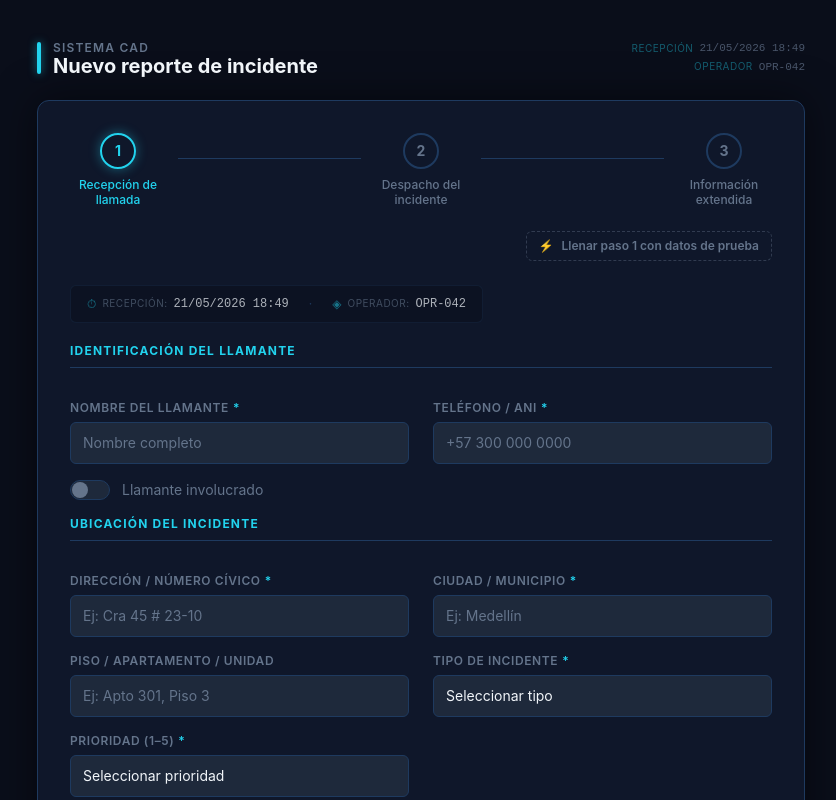
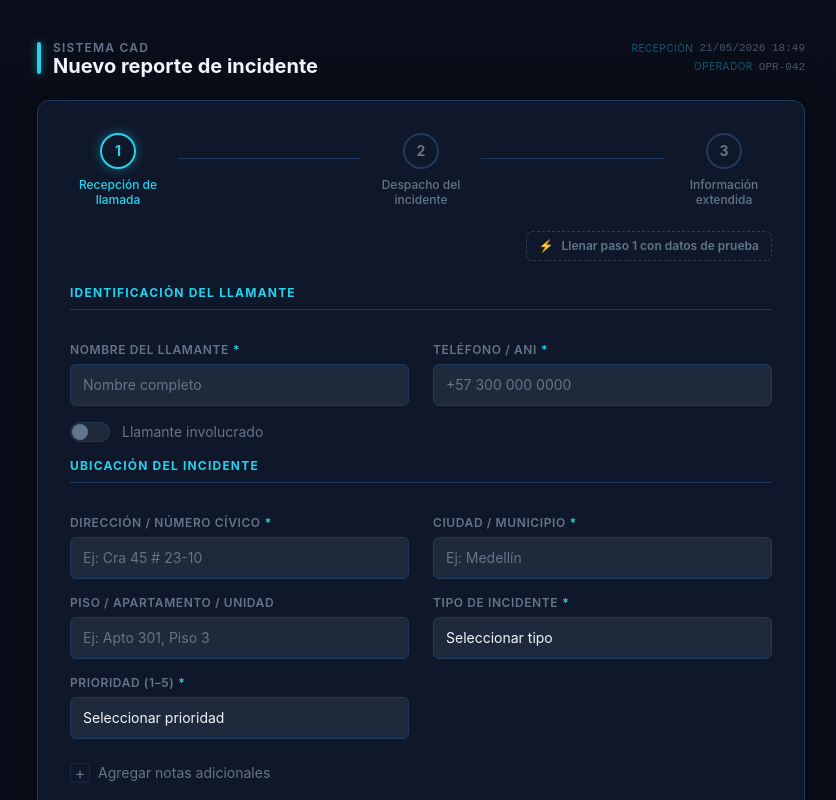
Before and after one commit to FelipeInovi/broadsecForm, a React (Vite) app: page / in a window 1280 px wide. Shown: the top 800 px of the page, without its empty margins (219-1055 px from the left). Built offline with nearby package versions, Linux system fonts and the light colour scheme.

Commit message:
chore_final_adjusds

```diff
--- a/src/features/cad-form/MultiStepForm.tsx
+++ b/src/features/cad-form/MultiStepForm.tsx
@@ -37,7 +37,8 @@ export function MultiStepForm() {
 
   const methods = useForm<CadFormData>({
     resolver: zodResolver(cadFormSchema),
-    mode: 'onTouched',
+    mode: 'onSubmit',
+    reValidateMode: 'onChange',
     defaultValues: {
       // Step 1 — auto-cargados
       fechaHoraRecepcion: nowAsDateTimeLocal(),
@@ -65,7 +66,7 @@ export function MultiStepForm() {
     const demoData = DEMO_POR_PASO[currentStep]
     Object.entries(demoData).forEach(([key, value]) => {
       methods.setValue(key as keyof CadFormData, value as never, {
-        shouldValidate: true,
+        shouldValidate: false,
         shouldDirty: true,
       })
     })
--- a/src/features/cad-form/steps/Step1.tsx
+++ b/src/features/cad-form/steps/Step1.tsx
@@ -16,16 +16,6 @@ function SectionTitle({ children }: { children: string }) {
   )
 }
 
-function formatDateTimeDisplay(iso: string): string {
-  if (!iso) return '—'
-  try {
-    const [datePart, timePart] = iso.split('T')
-    const [y, m, d] = datePart.split('-')
-    return `${d}/${m}/${y}  ${timePart}`
-  } catch {
-    return iso
-  }
-}
 
 export function Step1() {
   const {
@@ -36,8 +26,6 @@ export function Step1() {
 
   const [notasAbiertas, setNotasAbiertas] = useState(false)
 
-  const fechaHoraRecepcion = watch('fechaHoraRecepcion')
-  const idOperador = watch('idOperador')
   const notasValue = watch('notasAdicionales')
 
   // Si el demo llena las notas, abrirlas automáticamente
@@ -47,21 +35,6 @@ export function Step1() {
 
   return (
     <>
-      {/* ── Info fija: datos auto-cargados ── */}
-      <div className="inline-flex flex-wrap items-center gap-x-5 gap-y-2 rounded-md border border-border/30 bg-bg-base/50 px-4 py-2.5 mb-5 text-xs text-text-muted">
-        <span className="flex items-center gap-1.5">
-          <span className="text-accent/50">⏱</span>
-          <span className="text-text-muted/60 uppercase tracking-wider text-[10px]">Recepción:</span>
-          <span className="font-mono text-text-primary/70">{formatDateTimeDisplay(fechaHoraRecepcion)}</span>
-        </span>
-        <span className="text-border">·</span>
-        <span className="flex items-center gap-1.5">
-          <span className="text-accent/50">◈</span>
-          <span className="text-text-muted/60 uppercase tracking-wider text-[10px]">Operador:</span>
-          <span className="font-mono text-text-primary/70">{idOperador || '—'}</span>
-        </span>
-      </div>
-
       <div className="grid grid-cols-1 md:grid-cols-2 gap-x-6 gap-y-4">
         {/* ── Identificación del llamante ── */}
         <SectionTitle>Identificación del llamante</SectionTitle>
```
